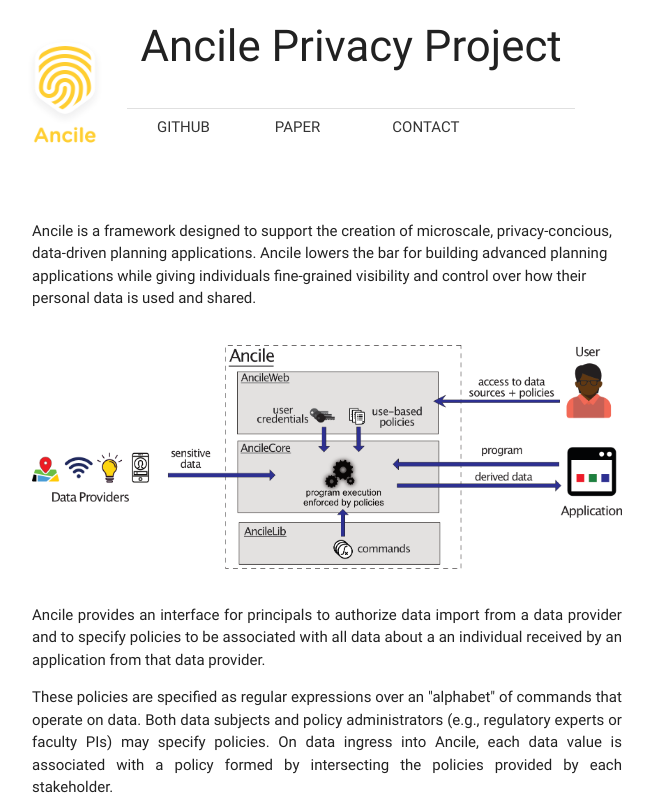
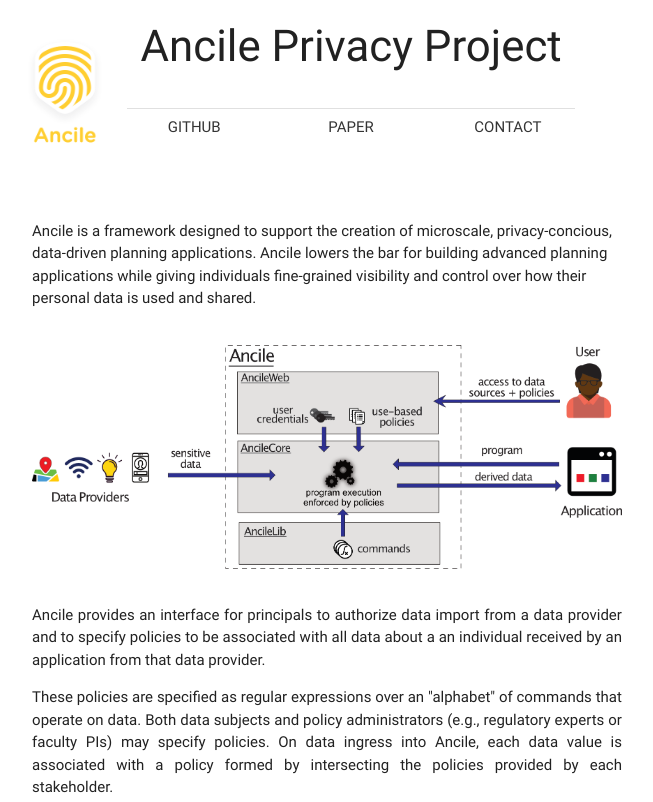
Before and after one commit to ancile-project/ancile-project.github.io, a plain HTML site: page index.html in a window 1280 px wide. Shown: the top 802 px of the page, without its empty margins (313-966 px from the left). Drawn offline with nearby package versions, Linux system fonts and the light colour scheme.

Commit message:
Update index.html

```diff
--- a/index.html
+++ b/index.html
@@ -29,15 +29,15 @@
 
                 <div class="divider"></div>
                 <div class="row center-align">
-                    <div class="col s6 m3" style="padding-bottom: 20px;">
+                    <div class="col s6 m4" style="padding-bottom: 20px;">
                         <a href="https://github.com/ancile-project/ancile" class="lighten-1 waves-effect waves-teal btn-flat">GitHub</a>
                     </div>
-                    <div class="col s6 m3" style="padding-bottom: 20px;">
+                    <div class="col s6 m4" style="padding-bottom: 20px;">
                         <a href="https://ebagdasa.github.io/assets/files/ancile.pdf" class="lighten-1 waves-effect waves-teal btn-flat">
                             Paper
                         </a>
                     </div>
-                    <div class="col s6 m3" style="padding-bottom: 20px;">
+                    <div class="col s6 m4" style="padding-bottom: 20px;">
                         <a href="mailto:eugene@cs.cornell.edu" class="lighten-1 waves-effect waves-teal btn-flat">
                             Contact
                         </a>
```
